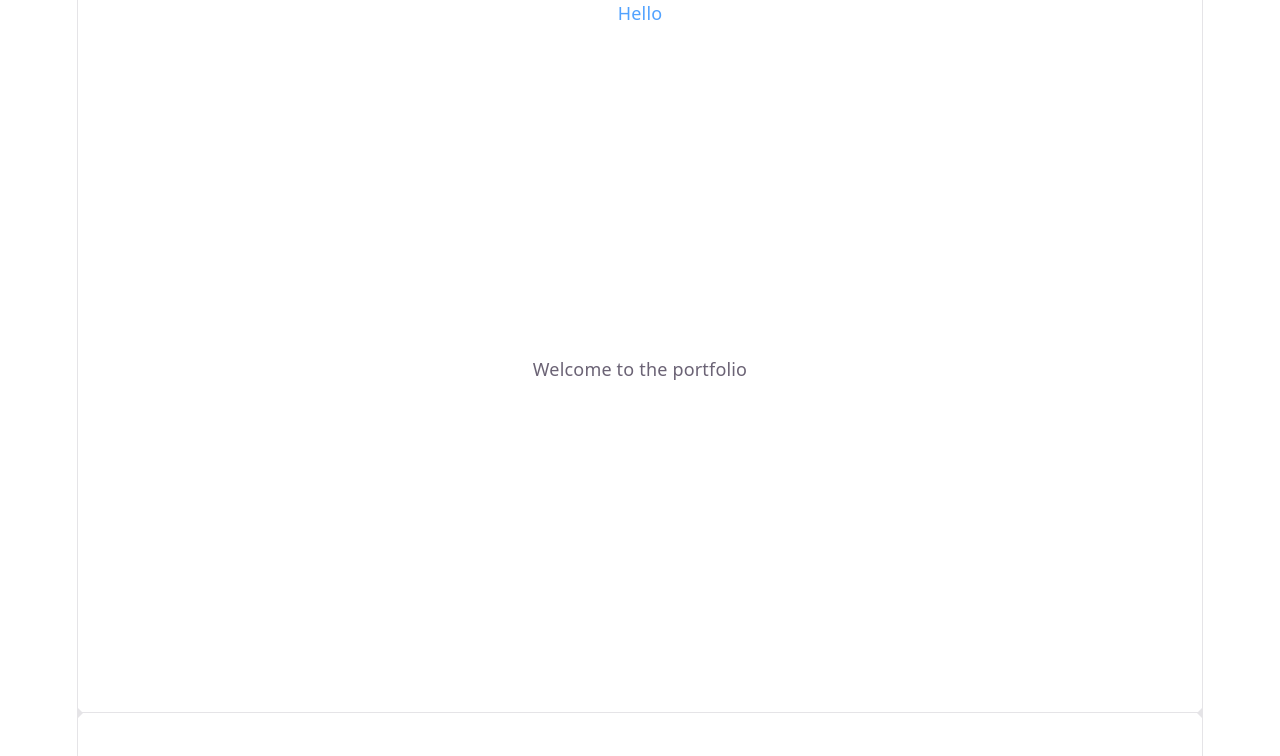
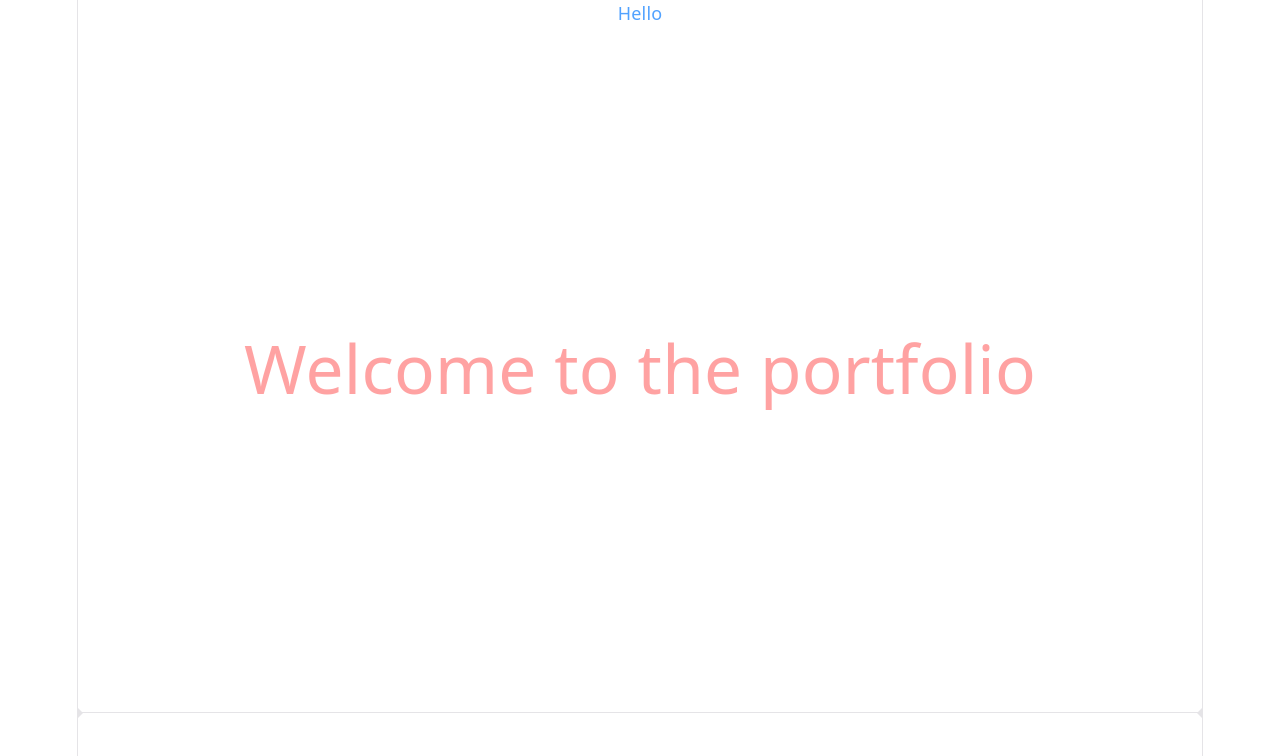
Before and after one commit to RickySaidHi/portfolioTwo, a React (Vite) app: page / in a window 1280 px wide. Shown: the top 756 px of the page. Built offline with nearby package versions, Linux system fonts and the light colour scheme.

Commit message:
changed UI

```diff
--- a/src/App.tsx
+++ b/src/App.tsx
@@ -10,7 +10,7 @@ function App() {
   return (
     <>
       <section id="center">
-        <p>Welcome to the portfolio</p>
+        <p className="text-6xl text-red-300">Welcome to the portfolio</p>
       </section>
 
       <div className="ticks"></div>
```
